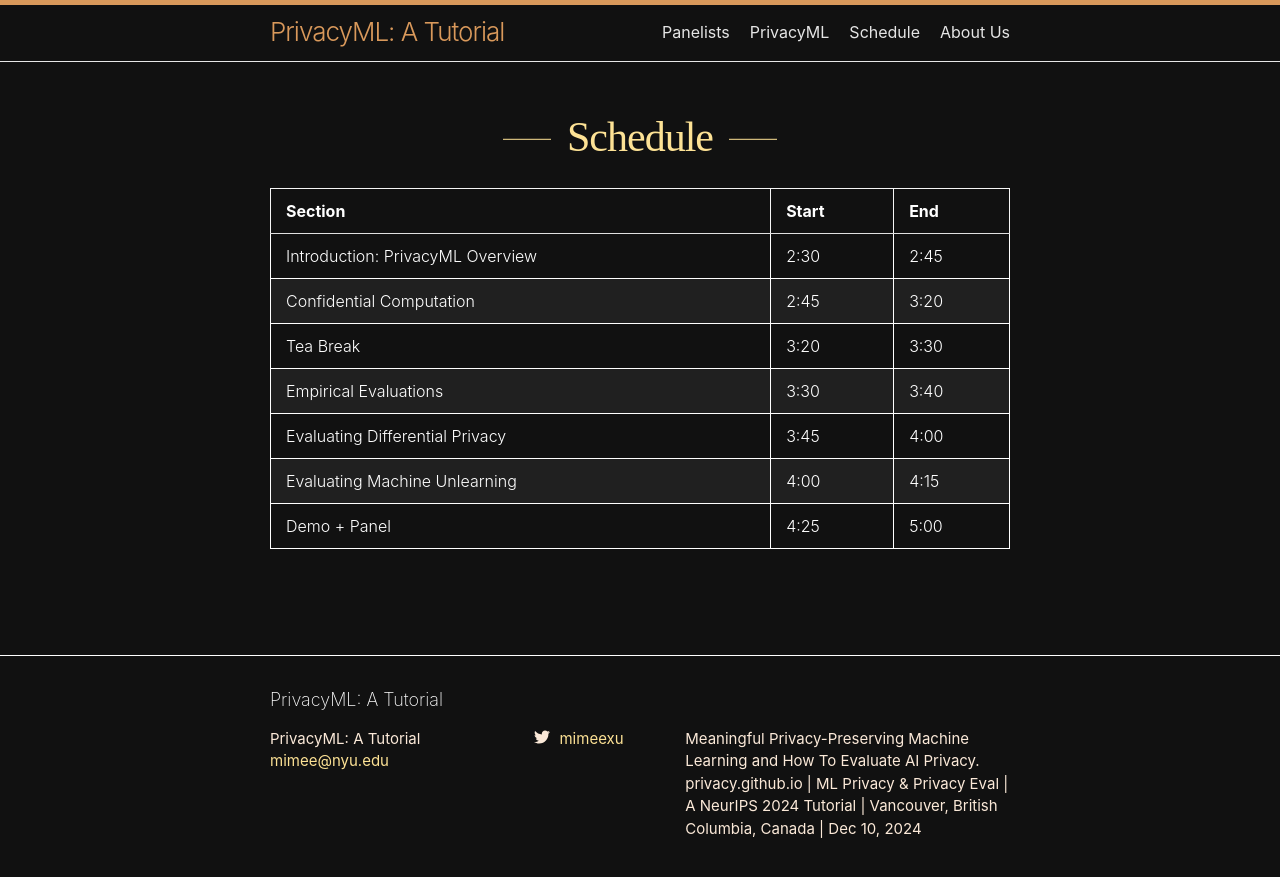
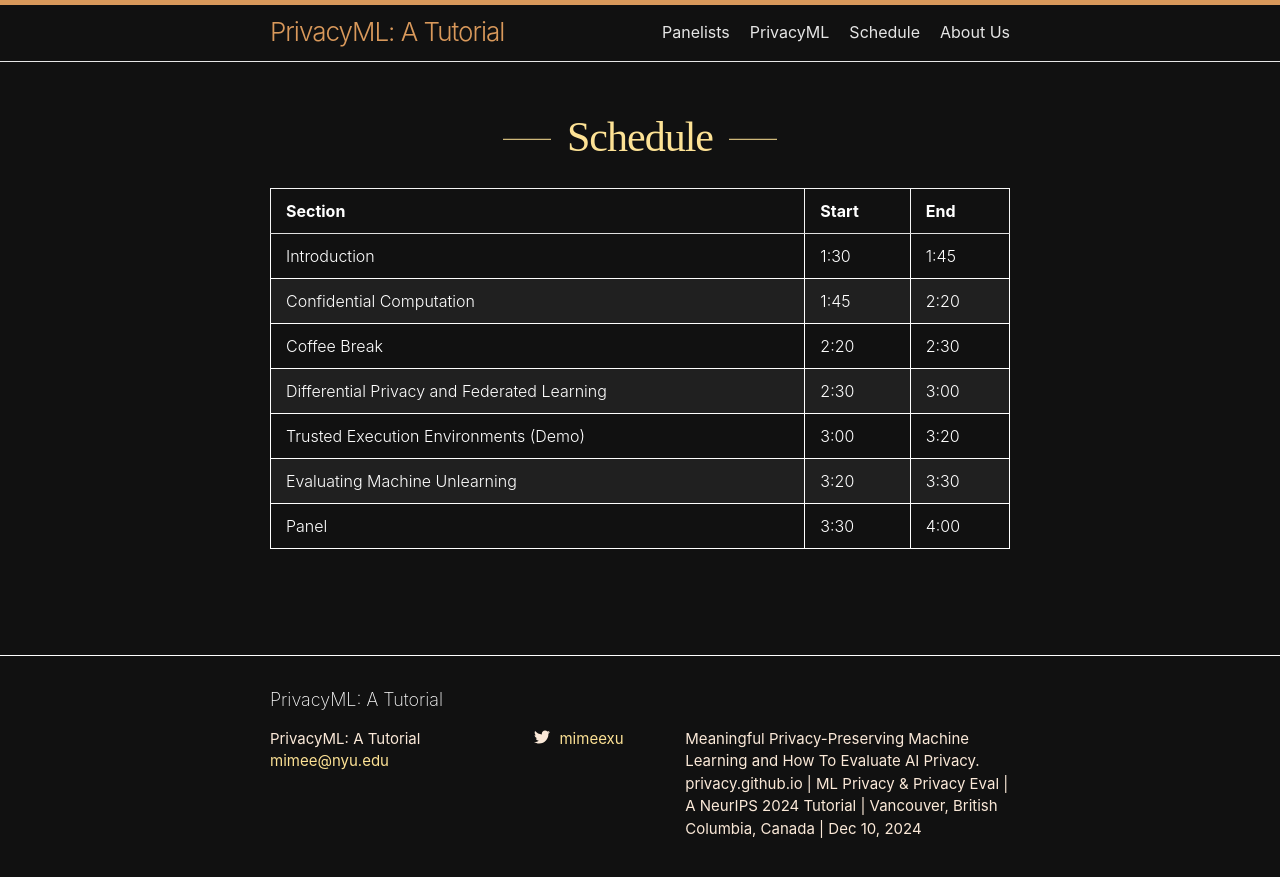
Before and after one commit to PrivacyML/privacyML.github.io, a Jekyll site: the page built from blog/schedule.md, in a window 1280 px wide. Shown: the top 877 px of the page. Built offline with Jekyll 4.4.1, drawn with Linux system fonts in a browser that asks for light colours.

Commit message:
Update schedule.md

```diff
--- a/blog/schedule.md
+++ b/blog/schedule.md
@@ -6,10 +6,10 @@ permalink: /schedule/
 
 | Section                          | Start | End  |
 |----------------------------------|-------|------|
-| Introduction: PrivacyML Overview | 2:30  | 2:45 |
-| Confidential Computation         | 2:45  | 3:20 |
-| Tea Break                        | 3:20  | 3:30 |
-| Empirical Evaluations            | 3:30  | 3:40 |
-| Evaluating Differential Privacy  | 3:45  | 4:00 |
-| Evaluating Machine Unlearning    | 4:00  | 4:15 |
-| Demo + Panel                     | 4:25  | 5:00 |
+| Introduction                     | 1:30  | 1:45 |
+| Confidential Computation         | 1:45  | 2:20 |
+| Coffee Break                        | 2:20  | 2:30 |
+| Differential Privacy and Federated Learning | 2:30  | 3:00|
+| Trusted Execution Environments (Demo) | 3:00 | 3:20
+| Evaluating Machine Unlearning    | 3:20  | 3:30 |
+| Panel                            | 3:30  | 4:00 |
```
